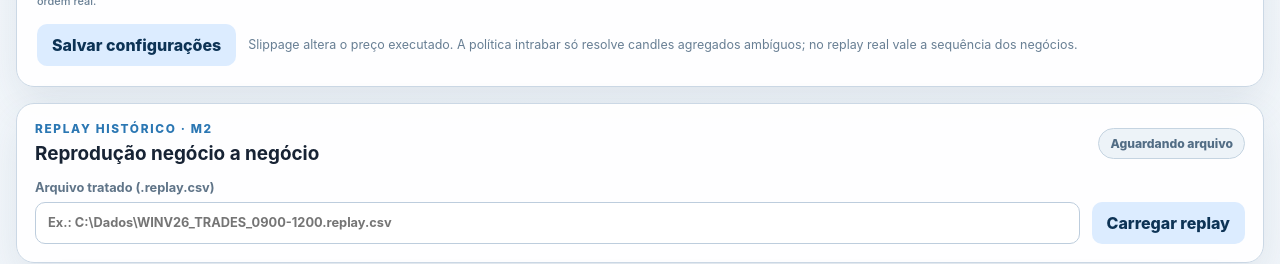
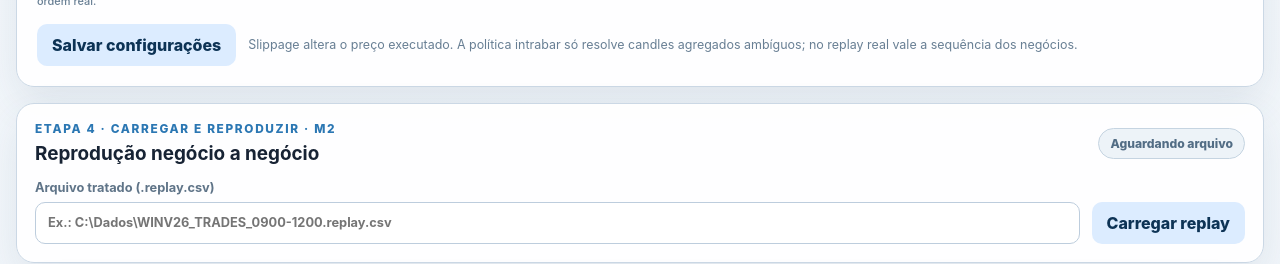
Before and after one commit to pablopcdossantos2-sys/simulador-de-trade, a React (Vite) app: page / in a window 1280 px wide. Shown: the part 1460-1724 px from the top of the page. Built offline with nearby package versions, Linux system fonts and the light colour scheme.

Commit message:
ui: label replay loading as workflow step four

```diff
--- a/src/components/ReplayControls.tsx
+++ b/src/components/ReplayControls.tsx
@@ -55,7 +55,7 @@ export function ReplayControls({
       <div className="section-heading replay-heading">
         <div>
           <p className="eyebrow">
-            Replay histórico · M{timeframeMinutes}
+            Etapa 4 · Carregar e reproduzir · M{timeframeMinutes}
           </p>
           <h2>Reprodução negócio a negócio</h2>
         </div>
```
